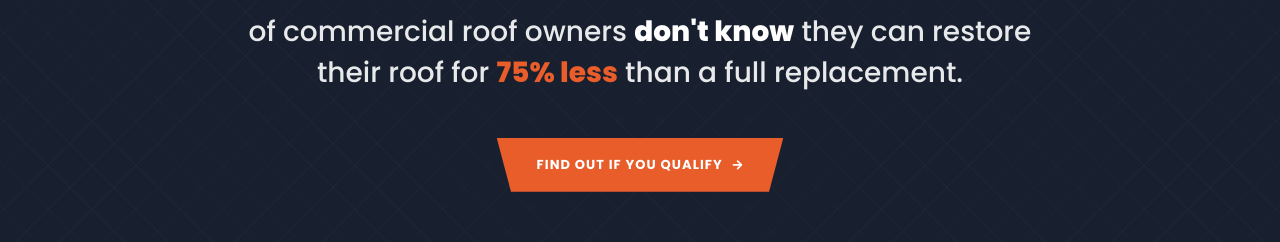
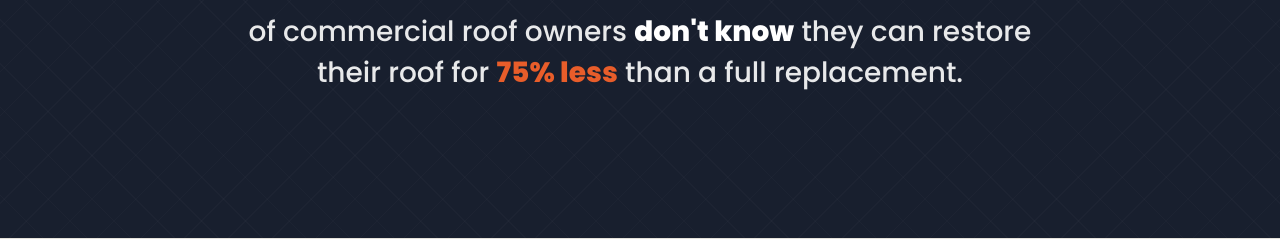
Before and after one commit to Marc123345/RoofCoating-Landing-Page-1, a Next.js app: page / in a window 1280 px wide. Shown: the part 1220-1462 px from the top of the page. Built offline with nearby package versions, Linux system fonts and the light colour scheme.

Commit message:
Remove CTA from shock-stat section

```diff
--- a/app/LandingPage.tsx
+++ b/app/LandingPage.tsx
@@ -301,10 +301,6 @@ export default function LandingPage() {
             <em className="shock-highlight">75% less</em>{' '}
             than a full replacement.
           </p>
-          <a href="#hero-form" className="btn-pill btn-pill-red shock-cta" onClick={smoothScroll}>
-            <span>Find Out If You Qualify</span>
-            <i className="fas fa-arrow-right" />
-          </a>
         </div>
       </section>
 
```
